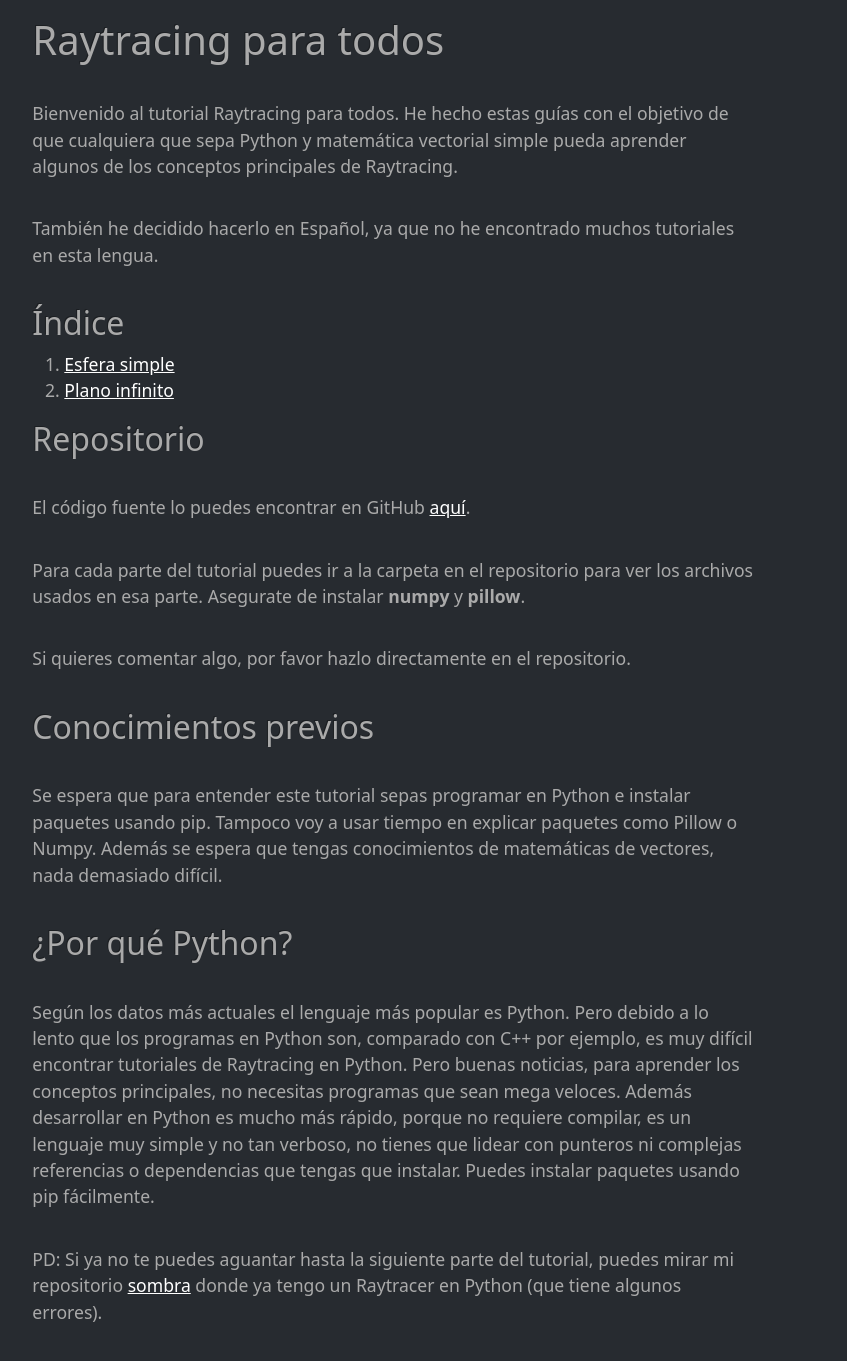
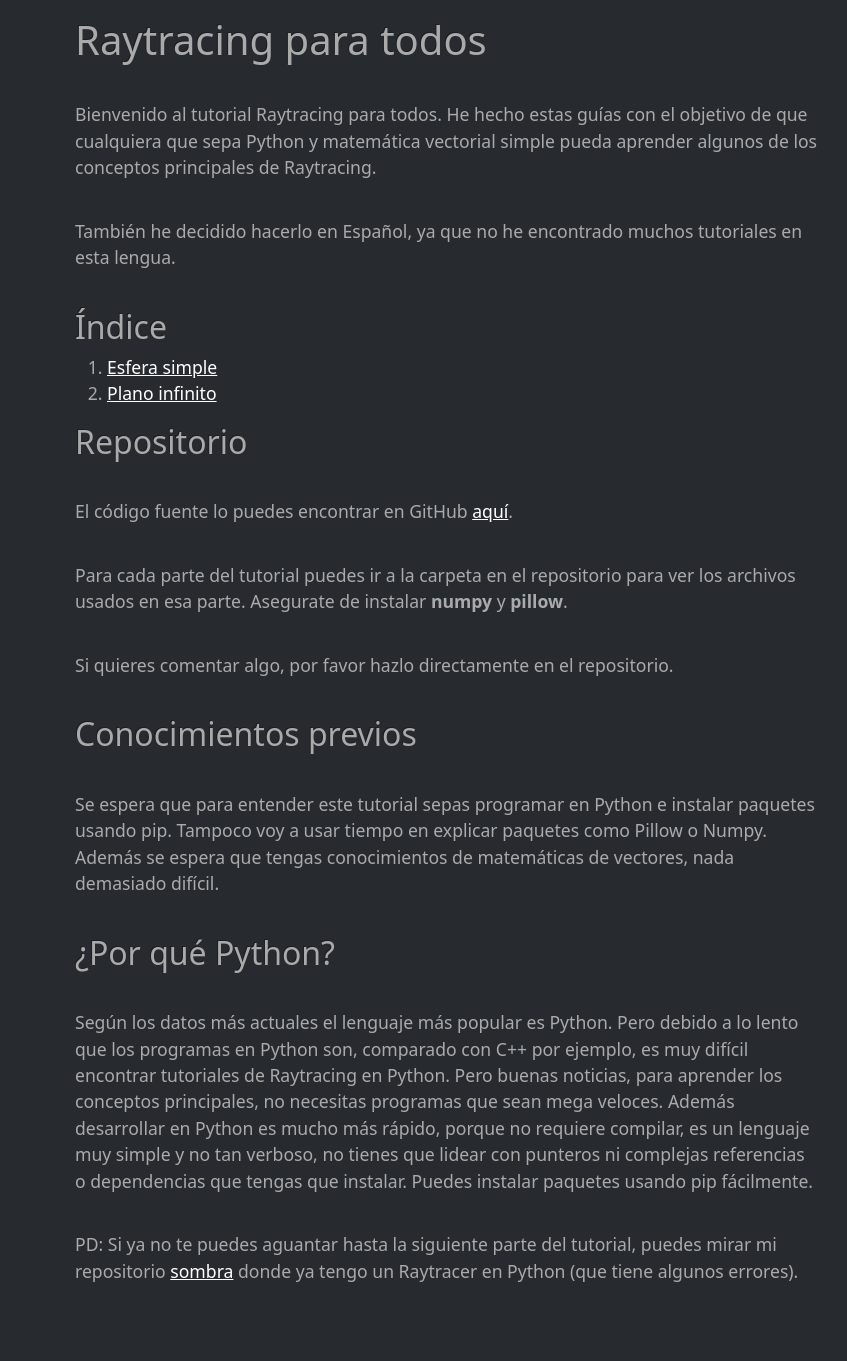
Before and after one commit to sombra-studio/raytracing-para-todos, a Jekyll site: the page built from docs/index.md, in a window 1280 px wide. Shown: the whole page, without its empty margins (193-1040 px from the left). Built offline with Jekyll 4.4.1, drawn with Linux system fonts in a browser that asks for light colours; our own code applies the rules of GitHub Pages for plain Markdown files; after the commit the page ends 1321 px from its top, so only the background shows below that.

Commit message:
use another div inside container for content

```diff
--- a/docs/_layouts/default.html
+++ b/docs/_layouts/default.html
@@ -12,8 +12,10 @@
     <title>{{ page.title }}</title>
   </head>
   <body>
-    <div class="container offset-xl-2 col-xl-7 my-3">
-      {{ content }}
+    <div class="container my-3">
+      <div class="offset-xl-2 col-xl-8">
+        {{ content }}
+      </div>
     </div>
 
     <!-- Optional JavaScript; choose one of the two! -->
--- a/docs/_layouts/home.html
+++ b/docs/_layouts/home.html
@@ -12,8 +12,10 @@
     <title>{{ page.title }}</title>
   </head>
   <body>
-    <div class="container offset-xl-2 col-xl-7 my-3">
-      {{ content }}
+    <div class="container my-3">
+      <div class="offset-xl-2 col-xl-8">
+        {{ content }}
+      </div>
     </div>
 
     <!-- Optional JavaScript; choose one of the two! -->
```
